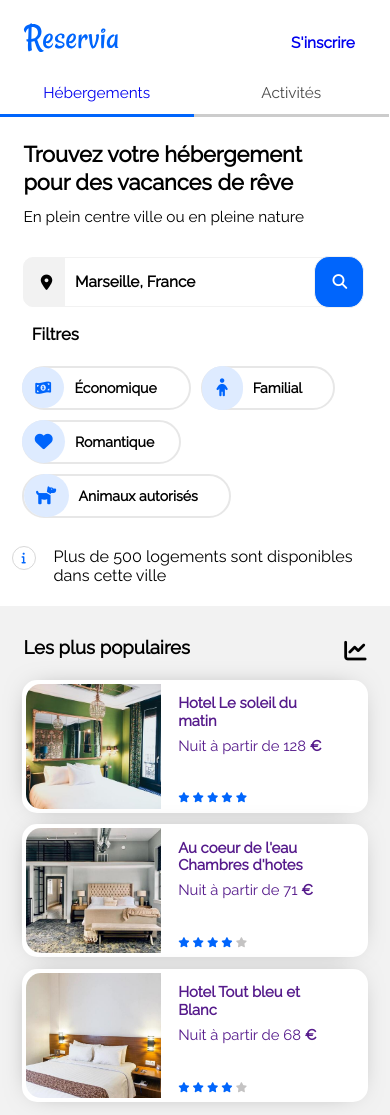
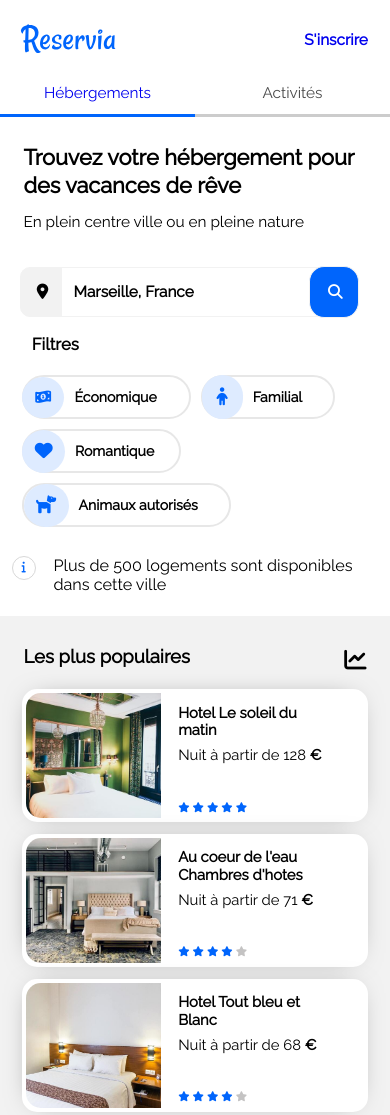
Before and after one commit to sayword/Reservia_OC_2, a plain HTML site: page index.html in a window 390 px wide. Shown: the top 1115 px of the page. Drawn offline with Linux system fonts and the light colour scheme.

Commit message:
Modification format mobile

```diff
--- a/style.css
+++ b/style.css
@@ -312,6 +312,7 @@ button {
 	box-shadow: -1px 0px 28px -14px rgba(0, 0, 0, 0.52);
 	line-height: 160%;
 	transition: all .2s ease-in-out;
+	color: #000000;
 }
 .vignette_hebergement:hover {
 	transform: scale(1.05);
@@ -386,6 +387,7 @@ button {
 	-moz-box-shadow: -1px 0px 48px -14px rgba(0, 0, 0, 0.52);
 	box-shadow: -1px 0px 28px -14px rgba(0, 0, 0, 0.52);
 	transition: all .2s ease-in-out;
+	color: #000000;
 }
 .vignette_populaire:hover {
 	transform: scale(1.05);
@@ -799,7 +801,6 @@ header,
 	}
 	/* début header*/
 	header {
-		width: 88%;
 		margin-left: auto;
 		margin-right: auto;
 	}
@@ -811,32 +812,42 @@ header,
 		font-size: 120%;
 		margin-top: 10px;
 		margin-bottom: 10%;
+		width: 88%;
+		margin-right: auto;
+		margin-left: auto;
 	}
 	header h2 {
 		font-weight: bold;
 		font-size: 170%;
 		line-height: 28px;
 		margin-bottom: 4%;
+		width: 88%;
+		margin-right: auto;
+		margin-left: auto;
 	}
 	#conteneur1 {
 		margin-left: 0%;
-		flex-direction: column;
 		margin-right: 0%;
 		font-size: 120%;
 		margin-bottom: 7%;
+		flex-wrap: wrap;
+		justify-content: space-between;
 	}
 	#Titre {
 		order: 1;
 		display: flex;
 		align-items: center;
 		justify-content: space-between;
-		    width: 25%;
+		width: 25%;
+		margin-left: 5%;
+
 	}
 	nav {
 		order: 3;
-		width: 113.4%;
-		margin-left: -7%;
+		width: 100%;
 		display: flex;
+		margin-left: 0%;
+		margin-right: 0%;
 	}
 	#nav1 {
 		order: 2;
@@ -886,6 +897,7 @@ header,
 	}
 	#icone_localisation {
 		margin-right: 2%;
+		margin-left: 5%;
 	}
 	#barre_recherche {
 		width: 60%;
@@ -897,7 +909,7 @@ header,
 		padding-left: 5%;
 	}
 	input.search {
-		width: 130%;
+		width: 115%;
 	}
 	#rech1 {
 		display: none;
@@ -908,7 +920,7 @@ header,
 	#rech2 .fas {
 		background-color: #0065FC;
 		border-radius: 30% 30% 30% 30%;
-		margin-left: 120%;
+		margin-left: 39%;
 		font-size: 115%;
 	}
 	/*Fin header*/
@@ -1184,8 +1196,5 @@ header,
 }
 @media screen and (max-width: 372px) {
 
-	#rech2 .fas{margin-left: 35%;}
+	#rech2 .fas{margin-left: 0%;}
 }
-@media screen and (max-width: 295px) {
-	#rech2 .fas{margin-left: 5%;}
-}
```
